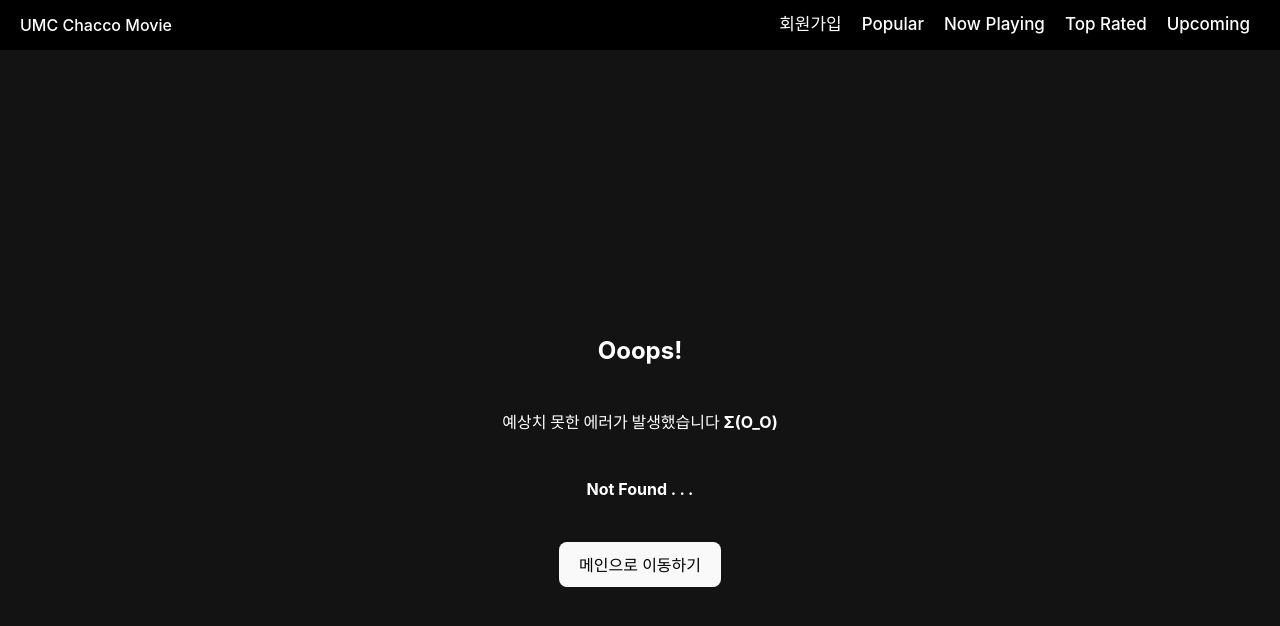
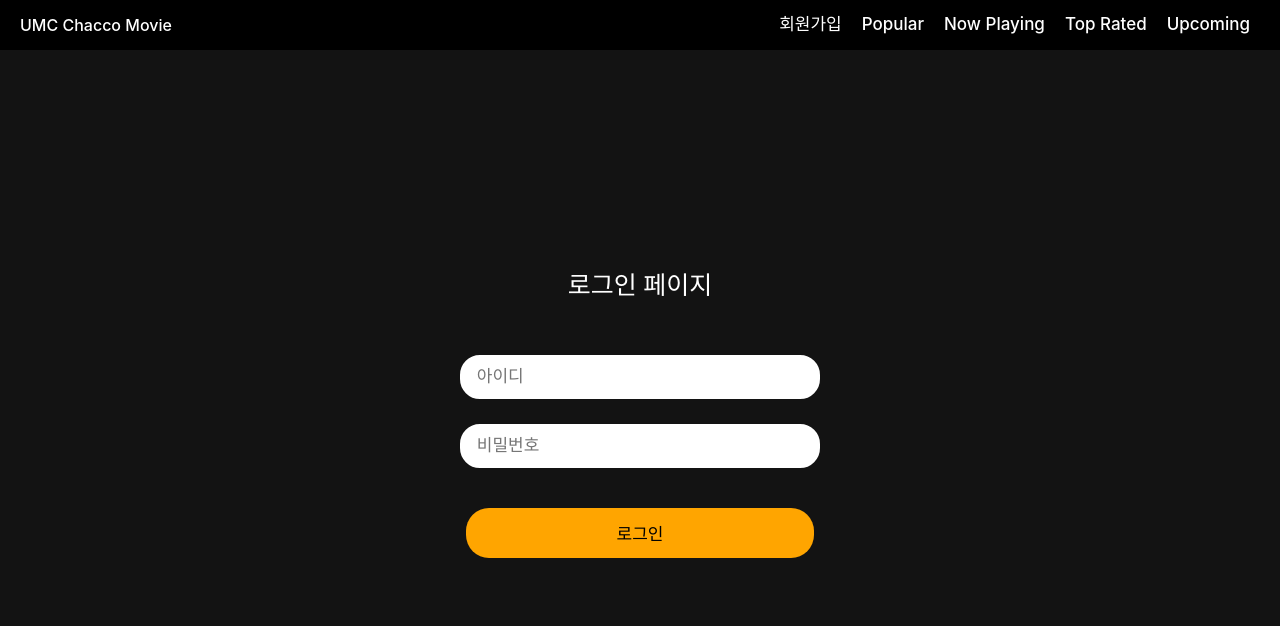
Before and after one commit to SeyeonJang/UMC-6th-Web, a React (Vite) app in the folder Web 5주차/: page /login in a window 1280 px wide. Before the commit this address had no page. Shown: the top 626 px of the page. Built offline with nearby package versions, Linux system fonts and the light colour scheme.

Commit message:
feat: [#17] 로그인 페이지, style 추가

```diff
--- /dev/null
+++ b/Web 5주차/pages/LoginPage.jsx
@@ -0,0 +1,78 @@
+import styled from 'styled-components';
+
+function LoginPage() {
+    return(
+        <Container>
+            <LoginContainer>
+                <MainText>로그인 페이지</MainText>
+                <FormWrapper>
+                    <InputBox type="text" id="login-id" placeholder="아이디"/>
+                    <InputBox type="password" id="login-pw" placeholder="비밀번호"/>
+                    <SubmitButton>로그인</SubmitButton>
+                </FormWrapper>
+            </LoginContainer>
+        </Container>
+    );
+}
+
+const Container = styled.div`
+    width: 100%;
+    height: 100%;
+    display: flex;
+    justify-content: center;
+    align-items: center;
+    margin-top: -100px;
+`;
+
+const LoginContainer = styled.div`
+    width: 50%;
+    height: auto;
+    display: flex;
+    flex-direction: column;
+    align-items: center;
+    justify-content: center;
+`;
+
+const MainText = styled.p`
+    font-size: 25px;
+    font-weight: 600;
+    color: white;
+`;
+
+const FormWrapper = styled.div`
+    width: 85%;
+    height: auto;
+    display: flex;
+    flex-direction: column;
+    justify-content: center;
+    align-items: center;
+`;
+
+const InputBox = styled.input.attrs(props => ({
+    type: props.type || 'text', // 기본값을 'text'로 설정
+    id: props.id,
+    placeholder: props.placeholder // 힌트 텍스트를 props로 받음
+}))`
+width: 60%;
+height: 30px;
+margin-top: 25px;
+border: 2px solid white;
+border-radius: 20px;
+background-color: white;
+padding: 5px 15px;
+font-size: 17px;
+outline-color: orange;
+`;
+
+const SubmitButton = styled.button`
+    width: 64%;
+    height: 50px;
+    background-color: orange;
+    // background-color: ${({ isActive }) => (isActive ? 'orange' : 'white')};
+    border-radius: 23px;
+    font-size: 17px;
+    margin-top: 40px;
+`;
+
+
+export default LoginPage;
--- a/Web 5주차/pages/SignUpPage.jsx
+++ b/Web 5주차/pages/SignUpPage.jsx
@@ -10,7 +10,7 @@ function SignUpPage() {
                 <MainText>회원가입 페이지</MainText>
                 <FormWrapper>
                     <InputBox type="text" id="name" placeholder="이름을 입력해주세요!"/>
-                    <AlertText></AlertText>
+                    {/* <AlertText></AlertText> */}
                     <InputBox type="text" id="email" placeholder="이메일을 입력해주세요!"/>
                     <InputBox type="number" id="age" placeholder="나이를 입력해주세요!"/>
                     <InputBox type="password" id="pw" placeholder="비밀번호를 입력해주세요!"/>
@@ -66,7 +66,7 @@ const InputBox = styled.input.attrs(props => ({
     }))`
     width: 60%;
     height: 30px;
-    margin-top: 35px;
+    margin-top: 25px;
     border: 2px solid white;
     border-radius: 20px;
     background-color: white;
--- a/Web 5주차/src/App.jsx
+++ b/Web 5주차/src/App.jsx
@@ -4,6 +4,7 @@ import { BrowserRouter, Route, Routes, Navigate } from "react-router-dom";
 
 import MainPage from '../pages/MainPage';
 import SignUpPage from '../pages/SignUpPage';
+import LoginPage from '../pages/LoginPage';
 import NowPlayingPage from '../pages/NowPlayingPage';
 import PopularPage from '../pages/PopularPage';
 import TopRatedPage from '../pages/TopRatedPage';
@@ -23,6 +24,7 @@ function App() {
           <Route path='/' element={<Navigate replace to="/main-page" />} />
           <Route path='/main-page' element={<MainPage/>}/>
           <Route path='/signup' element={<SignUpPage/>}/>
+          <Route path='/login' element={<LoginPage/>}/>
           <Route path='/now-playing-page' element={<NowPlayingPage/>}/>
           <Route path='/popular-page' element={<PopularPage/>}/>
           <Route path='/top-rated-page' element={<TopRatedPage/>}/>
```
